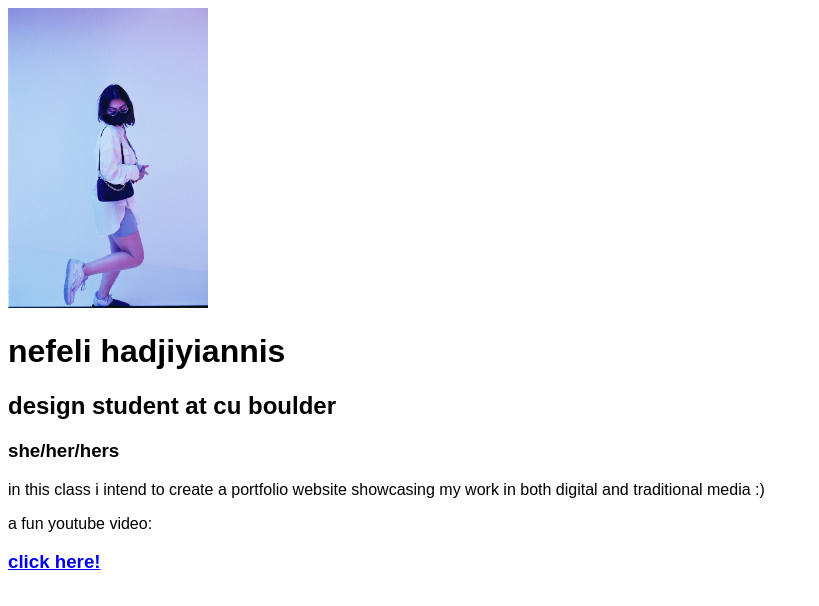
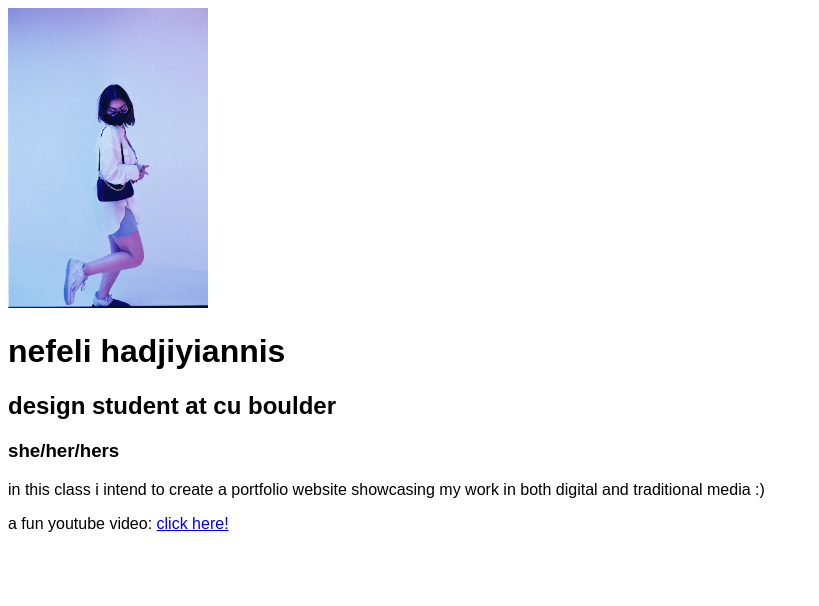
Before and after one commit to neha3417/neha3417.github.io, a plain HTML site: page index.html in a window 1280 px wide. Shown: the whole page, without its empty margins (0-819 px from the left). Drawn offline with Linux system fonts and the light colour scheme.

Commit message:
in line link

```diff
--- a/index.html
+++ b/index.html
@@ -20,7 +20,7 @@
 
  <p> in this class i intend to create a portfolio website showcasing my work in both digital and traditional media :) </p>
 
- <p> a fun youtube video: <a href="https://www.youtube.com/watch?v=dQw4w9WgXcQ"><h3>click here!</h3></a>  </p>
+ <p> a fun youtube video: <a href="https://www.youtube.com/watch?v=dQw4w9WgXcQ">click here!</a>  </p>
  <!-- <a href="https://www.youtube.com/watch?v=dQw4w9WgXcQ"><p>click here!</p></a>  -->
 
 
```
